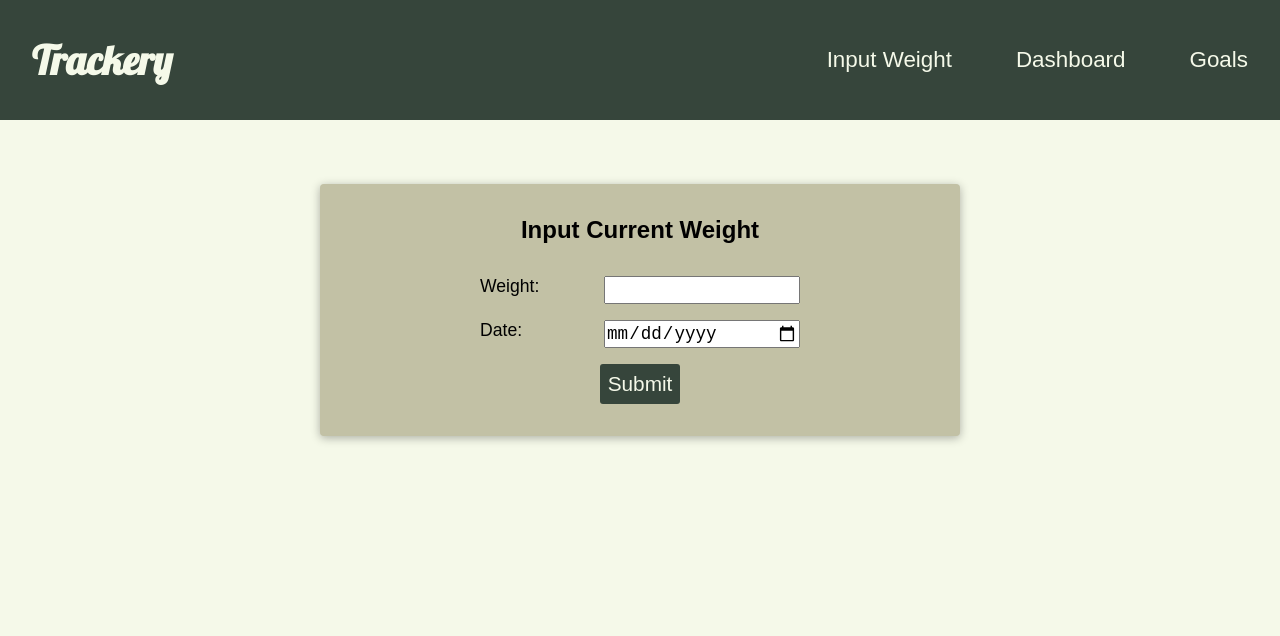
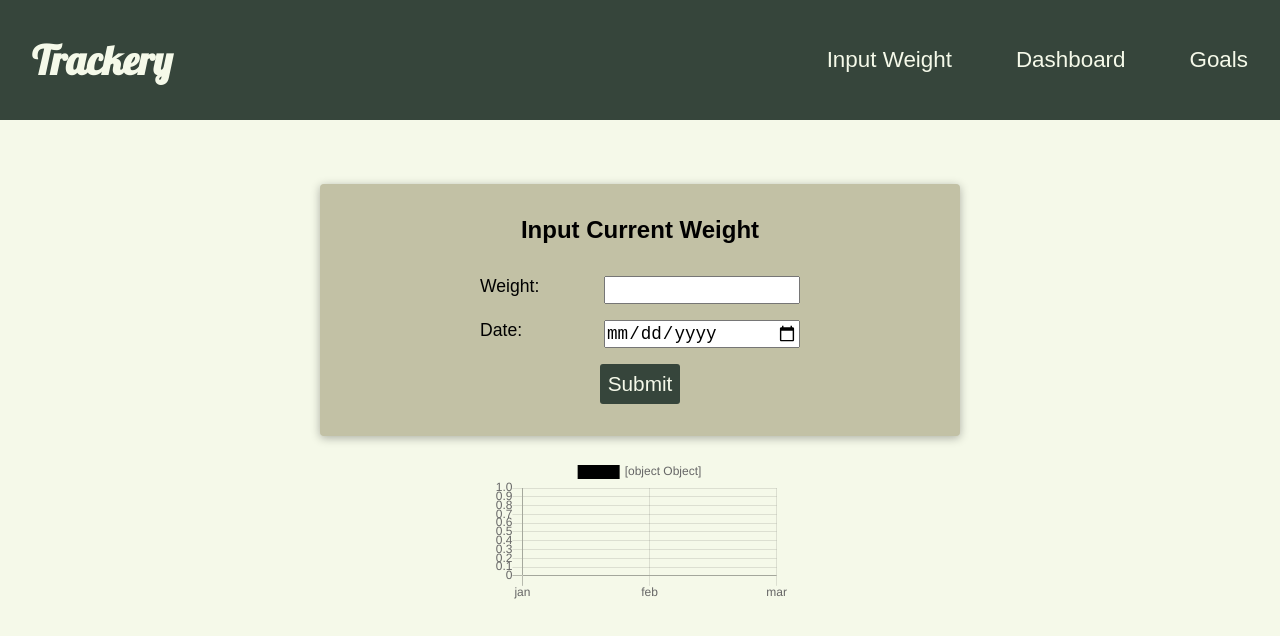
Before and after one commit to jrmeyers92/weight-tracker, a React (Create React App) app: page / in a window 1280 px wide. Shown: the top 636 px of the page. Built offline with nearby package versions, Linux system fonts and the light colour scheme.

Commit message:
working on Chart

```diff
--- a/package.json
+++ b/package.json
@@ -6,7 +6,9 @@
     "@testing-library/jest-dom": "^5.11.6",
     "@testing-library/react": "^11.2.2",
     "@testing-library/user-event": "^12.6.0",
+    "chart.js": "^2.9.4",
     "react": "^17.0.1",
+    "react-chartjs-2": "^2.11.1",
     "react-dom": "^17.0.1",
     "react-scripts": "4.0.1",
     "web-vitals": "^0.2.4"
--- a/src/components/App.js
+++ b/src/components/App.js
@@ -1,22 +1,32 @@
-import React, { useState } from "react";
+import React, { useState, useEffect } from "react";
 import styles from "./App.module.css";
 import Nav from "./nav/Nav";
 import InputWeight from "./InputWeight/InputWeight";
+import LineChart from "./chart/LineChart";
+
+const weightArray = [];
+const dateArray = [];
 
 function App() {
 	const [newWeight, setNewWeight] = useState(null);
 	const [newDate, setNewDate] = useState(null);
-	const dataPoint = [];
 
 	const onSubmit = (weight, date) => {
 		setNewWeight(weight);
 		setNewDate(date);
 	};
 
+	useEffect(() => {
+		weightArray.push(newWeight);
+		dateArray.push(newDate);
+		console.log(weightArray, dateArray);
+	}, [newWeight, newDate]);
+
 	return (
 		<div className={styles.app}>
 			<Nav />
 			<InputWeight onSubmit={onSubmit} />
+			<LineChart weight={weightArray} date={dateArray} />
 		</div>
 	);
 }
--- a/src/components/InputWeight/InputWeight.js
+++ b/src/components/InputWeight/InputWeight.js
@@ -2,8 +2,8 @@ import React, { useState } from "react";
 import styles from "./InputWeight.module.css";
 
 const InputWeight = (props) => {
-	const [weight, setWeight] = useState(null);
-	const [date, setDate] = useState(null);
+	const [weight, setWeight] = useState("");
+	const [date, setDate] = useState("");
 
 	const onFormSubmit = (e) => {
 		e.preventDefault();
--- /dev/null
+++ b/src/components/chart/LineChart.js
@@ -0,0 +1,36 @@
+import React from "react";
+import { Line } from "react-chartjs-2";
+import styles from "./LineChart.module.css";
+
+const LineChart = (props) => {
+	const date = props.weight;
+	const label = props.date;
+
+	const info = {
+		labels: ["jan", "feb", "mar"],
+		datasets: [
+			{
+				label: { date },
+				fill: false,
+				lineTension: 0.1,
+				backgroundColor: "rgba(75,192,192,1)",
+				borderColor: "rgba(0,0,0,1)",
+				borderWidth: 2,
+				data: { date },
+			},
+		],
+	};
+
+	return (
+		<div className={styles.lineChart}>
+			<Line
+				data={info}
+				width={10}
+				height={5}
+				// options={{ maintainAspectRatio: false }}
+			/>
+		</div>
+	);
+};
+
+export default LineChart;
--- /dev/null
+++ b/src/components/chart/LineChart.module.css
@@ -0,0 +1,8 @@
+.lineChart {
+	width: 100%;
+	margin-left: auto;
+	margin-right: auto;
+	margin-top: 20px;
+	width: 300px;
+	height: 300px;
+}
```
Also changed, not shown: 2 other files (tests, documents, lock files or other folders).
